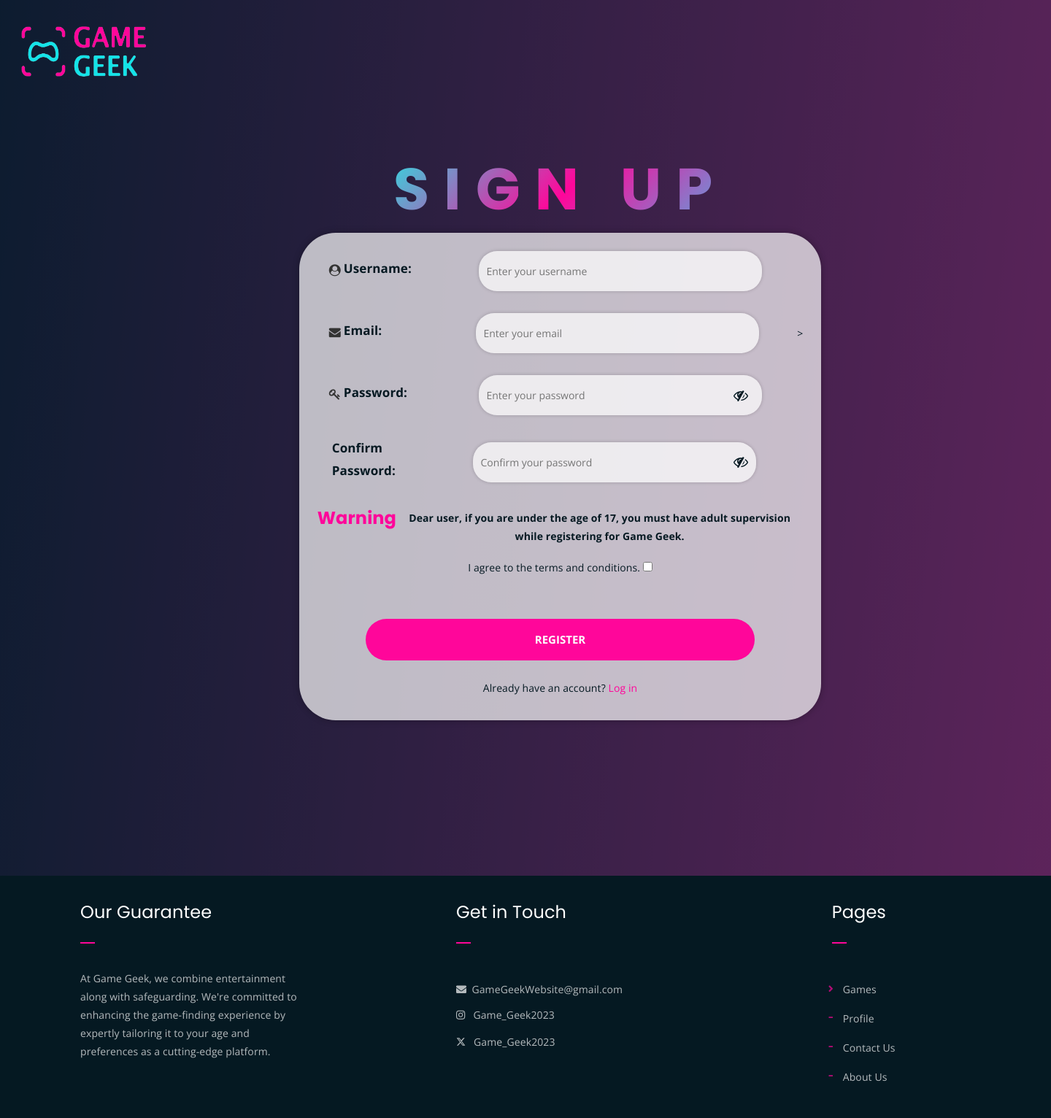
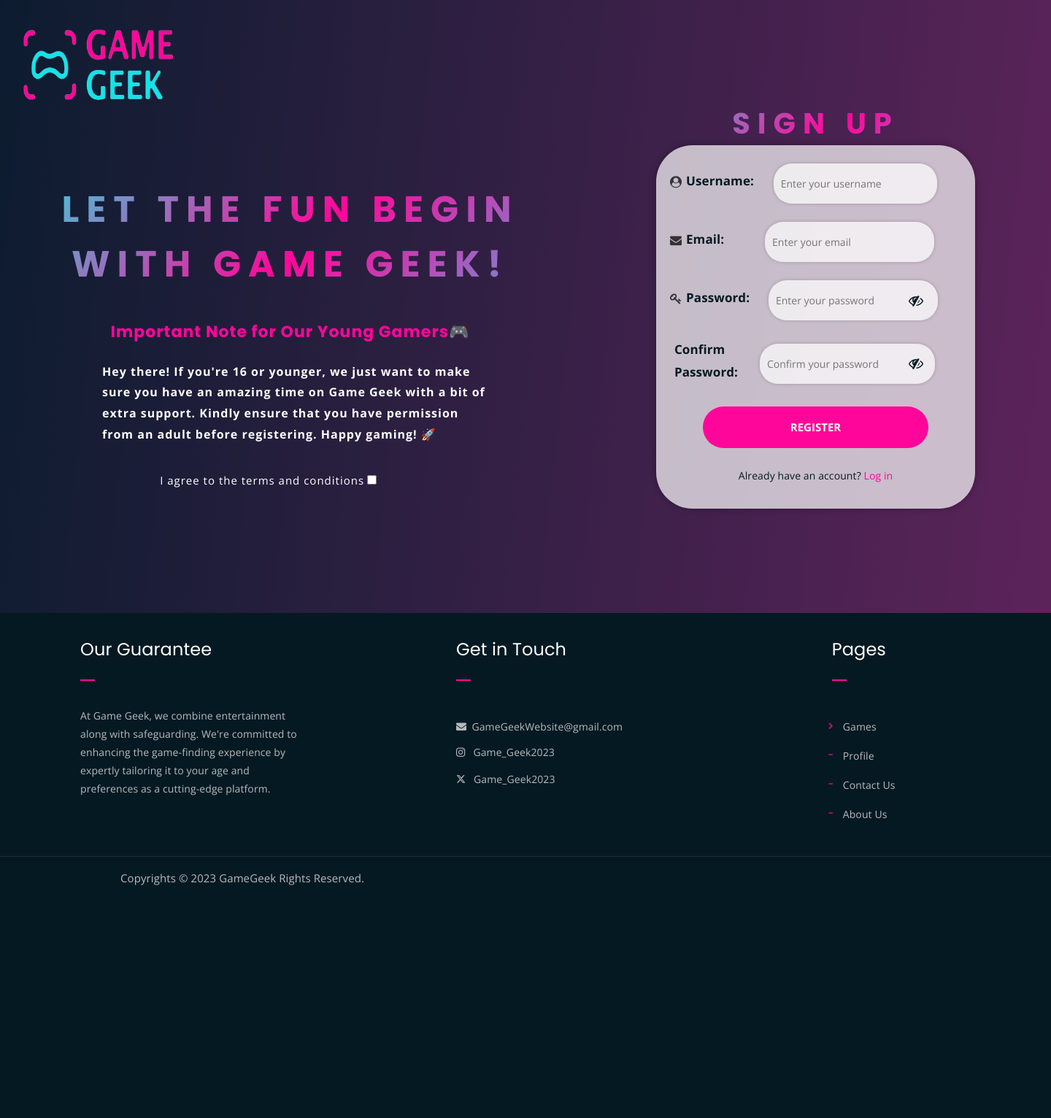
Before and after one commit to HanaAlfozan/2023-GP1-5, a Django app: page /signup/ in a window 1440 px wide; the page is wider, and only the part inside the window is pictured. Shown: the top 1532 px of that part at 73% size. After the commit the page ends 1213 px from the top of that part, so only its background shows below. Run offline with Django 4.2, Linux system fonts and the light colour scheme; parts of the project's set-up code (start-up, migrations or seed data) failed here and were passed over; some libraries are stand-ins or nearby versions.

Commit message:
sign up and login version 2

```diff
--- a/FrontEnd/templates/signup.html
+++ b/FrontEnd/templates/signup.html
@@ -35,6 +35,22 @@
 	<link rel="stylesheet" href="{% static 'css/responsive.css' %}">
 
 	<link rel="stylesheet" href="https://cdnjs.cloudflare.com/ajax/libs/font-awesome/4.7.0/css/font-awesome.min.css">
+
+	<script>
+		function validateCheckbox() {
+			var checkbox = document.getElementById("agree");
+			var messageSpan = document.getElementById("agreeMessage");
+
+			if (!checkbox.checked) {
+				messageSpan.innerHTML = "Please agree to the terms and conditions before registering.";
+				return false;
+			} else {
+				messageSpan.innerHTML = "";
+			}
+
+			return true;
+		}
+	</script>
 	<style>
 		.games{
 			color: #fff;
@@ -65,11 +81,24 @@ background: linear-gradient(96deg, rgba(21,22,51,1) 0%, rgba(226,42,162,1) 86%);
 .form-container form {
     background-color: rgba(255, 255, 255, 0.7);
     border-radius: 50px;
-    padding: 25px; /* Increase padding for input boxes */
+    padding: 25px;
     box-shadow: 0 0 10px rgba(0, 0, 0, 0.3);
     text-align: center;
-    width: 90%;
+    width: 55%;
+	margin-left: 200px;
 
+}
+
+.right {
+  position: relative;
+  left: 250px;
+  top:-340px
+}
+
+.left{
+  position: relative;
+  left: -370px;
+  top: 200px;
 }
 
 
@@ -78,16 +107,9 @@ background: linear-gradient(96deg, rgba(21,22,51,1) 0%, rgba(226,42,162,1) 86%);
 }
 
 .hero-area {
-    min-height: 150vh;
+    min-height: 105vh;
 }
 
-
-.form-title {
-    font-size: 24px;
-    font-weight: bold;
-    margin: 0 0 10px;
-    color: #ff069a;
-}
 
 .input-box {
     width: 60%; /* Make inputs take full width of the form */
@@ -103,20 +125,6 @@ background: linear-gradient(96deg, rgba(21,22,51,1) 0%, rgba(226,42,162,1) 86%);
     border: 2px solid #ff069a;
 }
 
-.checkbox-container {
-    text-align: left;
-}
-
-.checkbox-container input {
-    margin-right: 5px;
-}
-
-.checkbox-container label {
-    font-weight: bold;
-    color: #333;
-
-}
-
 .alt-link {
     color: #ff069a;
     text-decoration: none;
@@ -125,9 +133,8 @@ background: linear-gradient(96deg, rgba(21,22,51,1) 0%, rgba(226,42,162,1) 86%);
 .input-pair {
     display: flex;
     align-items: center;
-    justify-content: space-between; /* This ensures labels and inputs start from left to right */
-    margin-bottom: 30px;
-	margin-left: 20px;
+    justify-content: space-between;
+    margin-bottom: 25px;
 }
 
 .input-pair label {
@@ -137,16 +144,6 @@ background: linear-gradient(96deg, rgba(21,22,51,1) 0%, rgba(226,42,162,1) 86%);
 	font-size: 17px;
 }
 
-
-.form-title {
-    font-size: 24px;
-	float: left;
-    color: #ff069a;
-	margin-top: -10px;
-}
-.form-title p{
-text-align:left;
-}
 
 		.animate-charcter {
   text-transform: uppercase;
@@ -160,16 +157,13 @@ text-align:left;
   background-size: auto auto;
   background-clip: border-box;
   background-size: 200% auto;
-  color: #fff;
   background-clip: text;
   -webkit-background-clip: text;
   -webkit-text-fill-color: transparent;
 
-  display: inline-block;
-  font-size: 80px;
-  letter-spacing: 20px;
+  font-size: 50px;
+  letter-spacing: 10px;
   line-height: 1.5;
-  margin:  auto;
 }
 
 @keyframes textclip {
@@ -180,8 +174,8 @@ text-align:left;
 
 
 .site-logo img{
-		width: 200px;
-	    height: 100px;
+	    width: 240px;
+        height: 140px;
 		position: relative;
 		left: 100px;
 	}
@@ -193,10 +187,9 @@ text-align:left;
 		 position: relative;
          background: transparent;
          color: #333;
-         right: 4px;
-		 top: -2px;
+         right: 6px;
+		 top: -3px;
 		 font-size: 16px;
-         border-radius: 5px 0px 0px 5px;
 		}
 
 		.mb-150{
@@ -205,7 +198,7 @@ text-align:left;
 		}
 
 		.mt-150{
-			margin-top: 0px;
+			padding-top: 0px;
 
 		}
 
@@ -243,10 +236,24 @@ text-align:left;
 							<div class="hero-text-tablecell">
 	<div class="contact-from-section mt-150 mb-150">
 		<div class="container">
-			<div class="containeTitle">
+			<div class="left">
+				<h3 class="animate-charcter">Let the fun begin with Game Geek!</h3>
+				<br>
+				<h4 class="note" style="color: #ff069a; letter-spacing: 1px; font-size: 22px;">Important Note for Our Young Gamers🎮</h4>
+				<p style="color: #fff; letter-spacing: 1px; padding: 10px;  margin: 0; max-width: 550px; margin-left: 130px; font-size: 16px;" ALIGN=LEFT><b>Hey there! If you're 16 or younger, we just want to make sure you have an amazing time on Game Geek with a bit of extra support.  Kindly ensure that you have permission from an adult before registering. Happy gaming! 🚀</b></p>
+				<br>
+				<div style="margin-right: 60px;">
+					<label for="agree" style="color: #fff; letter-spacing: 1px; font-size: 15px;">I agree to the terms and conditions</label>
+					<input type="checkbox" id="agree" name="Accept_conditions" required>
+					<br>
+					<span id="agreeMessage" style="color: darkred; font-size: 15px; font-weight: 600;"></span>
+				</div>
+			</div>
+			<div class="right">
+			<div class="containeTitle" style="margin-left: 200px;">
 								<div class="rowTitle">
 								  <div class="col-md-12 text-center">
-									<h3 class="animate-charcter">Sign Up</h3>
+									<h3 class="animate-charcter" style="font-size: 40px;">Sign Up</h3>
 								  </div>
 								</div>
 							  </div>
@@ -259,16 +266,15 @@ text-align:left;
 			<i class="fa fa-user-circle"></i>
 		</span>
         <label for="username">Username:</label>
-        <input type="text" id="username" class="input-box" name="Username" required placeholder="Enter your username">
+        <input type="text" id="username" class="input-box" name="Username" required placeholder="Enter your username" style="width: 58%;">
     </div>
     <div class="input-pair">
 		<span class="input-item">
 			<i class="fa fa-envelope"></i>
 		</span>
         <label for="email">Email:</label>
-		<input type="email" id="email" class="input-box" name="Email" required placeholder="Enter your email"
-		pattern="^([a-zA-Z0-9_\-\.]+)@((\[[0-9]{1,3}\.[0-9]{1,3}\.[0-9]{1,3}\.)|(([a-zA-Z0-9\-]+\.)+))([a-zA-Z]{2,4}|[0-9]{1,3})(\]?)$"
-		oninvalid="this.setCustomValidity('Enter a valid email address (such as user@example.com)')">>
+		<input type="email" id="email" class="input-box" name="Email" required placeholder="Enter your email" pattern="^[a-zA-Z0-9._%+-]+@[a-zA-Z0-9.-]+\.[a-zA-Z]{2,}$"
+		oninvalid="this.setCustomValidity('Enter a valid email address (such as user@example.com)')">
     </div>
     <div class="input-pair">
 		<span class="input-item">
@@ -277,27 +283,19 @@ text-align:left;
         <label for="password">Password:</label>
         <input type="password" id="password" class="input-box" name="Password" required placeholder="Enter your password" pattern="^(?=.*\d)(?=.*[a-z])(?=.*[A-Z]).{8,}$"
         title="Password must be at least 8 characters, contain at least one number, one lowercase letter, and one uppercase letter.">
-		<i class="fa fa-eye-slash togglePassword" style="font-size: 20px; position: absolute; right: 170px; cursor: pointer;"></i>
+		<i class="fa fa-eye-slash togglePassword" style="font-size: 20px; position: absolute; right: 150px; cursor: pointer;"></i>
 	 </div>
     <div class="input-pair">
         <label for="confirm_password">Confirm Password:</label>
-        <input type="password" id="confirm_password" class="input-box" name="confirm_password" required placeholder="Confirm your password">
-		<i class="fa fa-eye-slash togglePassword" style="font-size: 20px; position: absolute; right: 170px; cursor: pointer;"></i>	</div>
-
-	 <h2 class="form-title">Warning</h2>
-    <p><b>Dear user, if you are under the age of 17, you must have adult supervision while registering for Game Geek.</b></p>
-		<label for="agree">I agree to the terms and conditions.</label>
-        <input type="checkbox" id="agree" name="Accept_conditions" required>
-    <br>
-	<br>
+        <input type="password" id="confirm_password" class="input-box" name="confirm_password" required placeholder="Confirm your password" style="width: 62%;">
+		<i class="fa fa-eye-slash togglePassword" style="font-size: 20px; position: absolute; right: 150px; cursor: pointer;"></i>	</div>
 	<!-- Display messages only if there are any -->
 	{% if messages %}
 		{% for message in messages %}
 			<h5>{{ message }}</h5>
 		{% endfor %}
 	{% endif %}
-	<br>
-    <input type="submit" id="LogIN" value="Register" style="width: 80%;">
+    <input type="submit" id="LogIN" value="Register" style="width: 80%;" onclick="return validateCheckbox();">
     <br><br>
     <label>Already have an account? <a href="{% url 'login' %}" class="alt-link">Log in</a></label>
 </form>
@@ -317,6 +315,7 @@ text-align:left;
 
 
     </div>
+</div>
 </div>
 	</div>
 						</div>
```
Also changed, not shown: FrontEnd/templates/login.html (+64 -50 lines).
